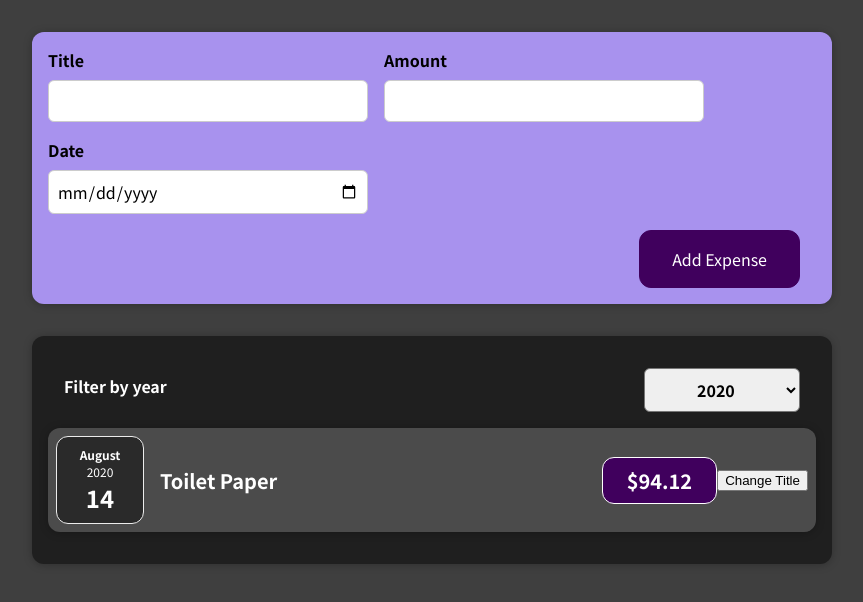
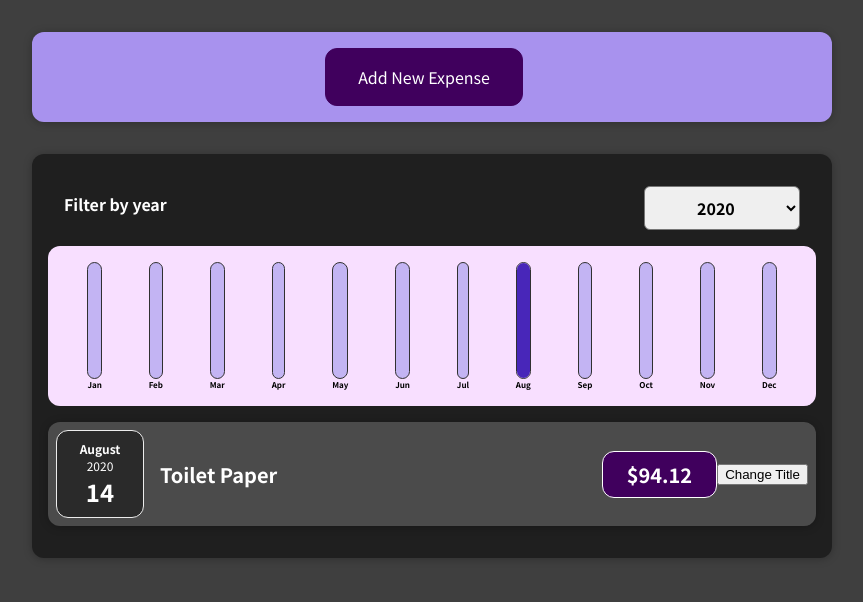
Before and after one commit to rekunykj/react-expense-tracker, a React (Create React App) app: page / in a window 1280 px wide. Shown: the top 602 px of the page, without its empty margins (208-1071 px from the left). Built offline with nearby package versions, Linux system fonts and the light colour scheme.

Commit message:
conditionally rendered form, added bar chart component and styles fixed a bug where amount could be a string

```diff
--- /dev/null
+++ b/src/components/Chart/Chart.css
@@ -0,0 +1,9 @@
+.chart {
+  padding: 1rem;
+  border-radius: 12px;
+  background-color: #f8dfff;
+  text-align: center;
+  display: flex;
+  justify-content: space-around;
+  height: 10rem;
+}
--- /dev/null
+++ b/src/components/Chart/Chart.js
@@ -0,0 +1,22 @@
+import React from "react";
+import ChartBar from "./ChartBar";
+
+import "./Chart.css";
+
+const Chart = (props) => {
+  const dataPointValues = props.dataPoints.map((dataPoint) => dataPoint.value);
+  const totalMaximum = Math.max(...dataPointValues);
+  return (
+    <div className="chart">
+      {props.dataPoints.map((dataPoint) => (
+        <ChartBar
+          value={dataPoint.value}
+          maxValue={totalMaximum}
+          label={dataPoint.label}
+          key={dataPoint.label}
+        />
+      ))}
+    </div>
+  );
+};
+export default Chart;
--- /dev/null
+++ b/src/components/Chart/ChartBar.css
@@ -0,0 +1,30 @@
+.chart-bar {
+  height: 100%;
+  display: flex;
+  flex-direction: column;
+  align-items: center;
+}
+
+.chart-bar__inner {
+  height: 100%;
+  width: 100%;
+  border: 1px solid #313131;
+  border-radius: 12px;
+  background-color: #c3b4f3;
+  overflow: hidden;
+  display: flex;
+  flex-direction: column;
+  justify-content: flex-end;
+}
+
+.chart-bar__fill {
+  background-color: #4826b9;
+  width: 100%;
+  transition: all 0.3s ease-out;
+}
+
+.chart-bar__label {
+  font-weight: bold;
+  font-size: 0.5rem;
+  text-align: center;
+}
--- /dev/null
+++ b/src/components/Chart/ChartBar.js
@@ -0,0 +1,25 @@
+import React from "react";
+
+import "./ChartBar.css";
+
+const ChartBar = (props) => {
+  let barFillHeight = "0%";
+
+  if (props.maxValue > 0) {
+    barFillHeight = Math.round((props.value / props.maxValue) * 100) + "%";
+  }
+
+  return (
+    <div className="chart-bar">
+      <div className="chart-bar__inner">
+        <div
+          className="chart-bar__fill"
+          style={{ height: barFillHeight }}
+        ></div>
+      </div>
+      <div className="chart-bar__label">{props.label}</div>
+    </div>
+  );
+};
+
+export default ChartBar;
--- a/src/components/Expenses/Expenses.js
+++ b/src/components/Expenses/Expenses.js
@@ -3,6 +3,7 @@
 import "./Expenses.css";
 import ExpenseFilter from "./ExpenseFilter";
 import ExpensesList from "./ExpensesList";
+import ExpensesChart from "./ExpensesChart";
 
 const Expenses = (props) => {
   const [filteredYear, setFilteredYear] = useState("2020");
@@ -22,6 +23,7 @@
           onNewYearFilter={onNewYearFilterHandler}
           selected={filteredYear}
         />
+        <ExpensesChart expenses={filteredExpenses} />
         <ExpensesList items={filteredExpenses} />
       </Card>
     </div>
--- /dev/null
+++ b/src/components/Expenses/ExpensesChart.js
@@ -0,0 +1,28 @@
+import React from "react";
+
+import Chart from "../Chart/Chart";
+
+const ExpensesChart = (props) => {
+  const chartDataPoints = [
+    { label: "Jan", value: 0 },
+    { label: "Feb", value: 0 },
+    { label: "Mar", value: 0 },
+    { label: "Apr", value: 0 },
+    { label: "May", value: 0 },
+    { label: "Jun", value: 0 },
+    { label: "Jul", value: 0 },
+    { label: "Aug", value: 0 },
+    { label: "Sep", value: 0 },
+    { label: "Oct", value: 0 },
+    { label: "Nov", value: 0 },
+    { label: "Dec", value: 0 },
+  ];
+
+  for (const expense of props.expenses) {
+    const expenseMonth = expense.date.getMonth(); // starting at 0
+    chartDataPoints[expenseMonth].value += expense.amount;
+  }
+
+  return <Chart dataPoints={chartDataPoints} />;
+};
+export default ExpensesChart;
--- a/src/components/NewExpense/ExpenseForm.js
+++ b/src/components/NewExpense/ExpenseForm.js
@@ -47,7 +47,7 @@
 
     const expenseData = {
       title: enteredTitle,
-      amount: enteredAmount,
+      amount: +enteredAmount,
       date: new Date(enteredDate),
     };
 
@@ -92,6 +92,9 @@
         </div>
       </div>
       <div className="new-expense__actions">
+        <button type="button" onClick={props.onCancel}>
+          Cancel
+        </button>
         <button type="submit">Add Expense</button>
       </div>
     </form>
--- a/src/components/NewExpense/NewExpense.js
+++ b/src/components/NewExpense/NewExpense.js
@@ -1,18 +1,36 @@
-import React from "react";
+import React, { useState } from "react";
 
 import "./NewExpense.css";
 import ExpenseForm from "./ExpenseForm";
 
 const NewExpense = (props) => {
+  const [isEditing, setIsEditing] = useState(false);
   const onSaveExpenseDataHandler = (enteredExpenseData) => {
     const expenseData = { id: Math.random().toString(), ...enteredExpenseData };
-    console.log(expenseData);
+    // console.log(expenseData);
     props.onAddExpense(expenseData);
+    setIsEditing(false);
+  };
+
+  const startEditingHandler = () => {
+    setIsEditing(true);
+  };
+
+  const stopEditingHandler = () => {
+    setIsEditing(false);
   };
 
   return (
     <div className="new-expense">
-      <ExpenseForm onSaveExpenseData={onSaveExpenseDataHandler} />
+      {!isEditing && (
+        <button onClick={startEditingHandler}>Add New Expense</button>
+      )}
+      {isEditing && (
+        <ExpenseForm
+          onSaveExpenseData={onSaveExpenseDataHandler}
+          onCancel={stopEditingHandler}
+        />
+      )}
     </div>
   );
 };
```
